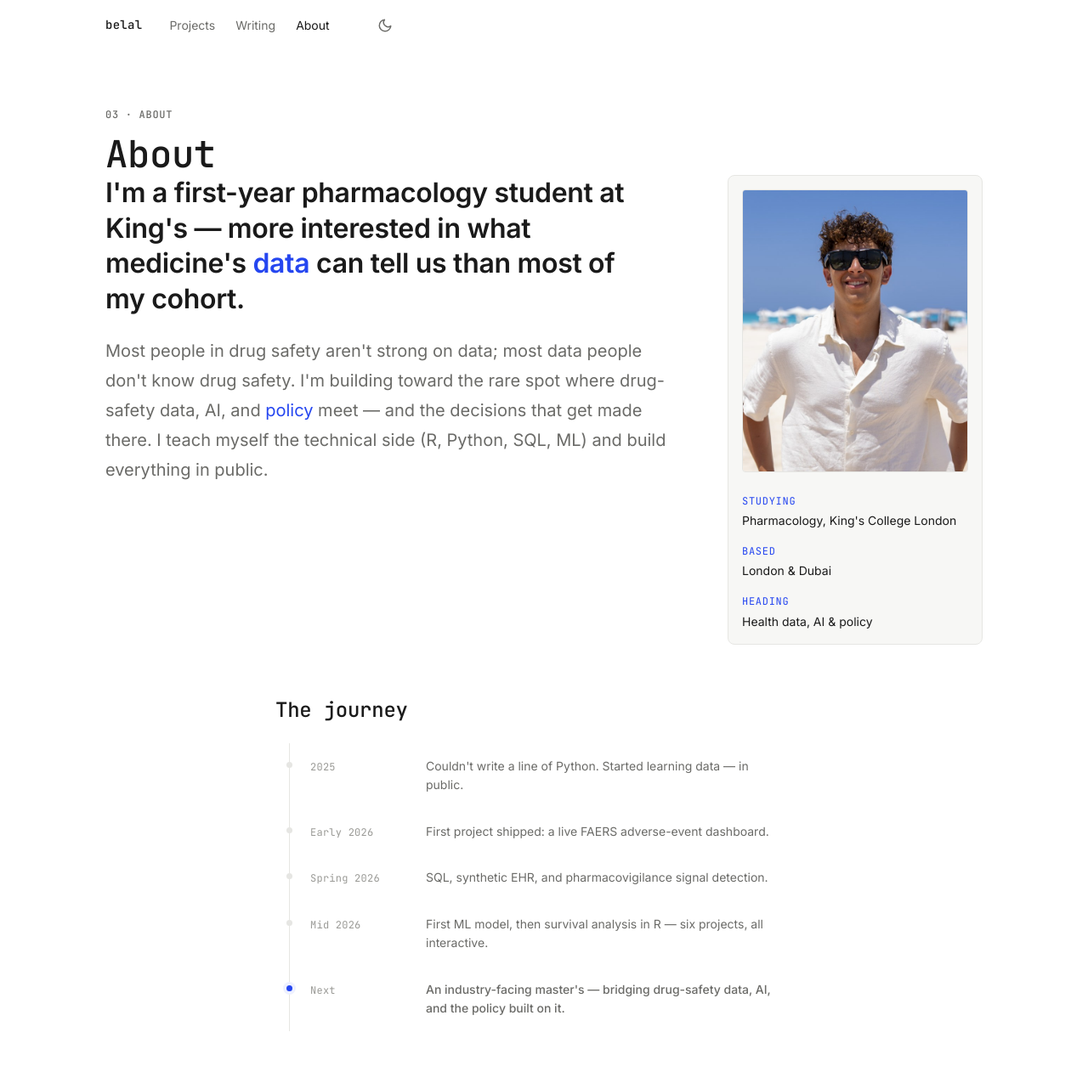
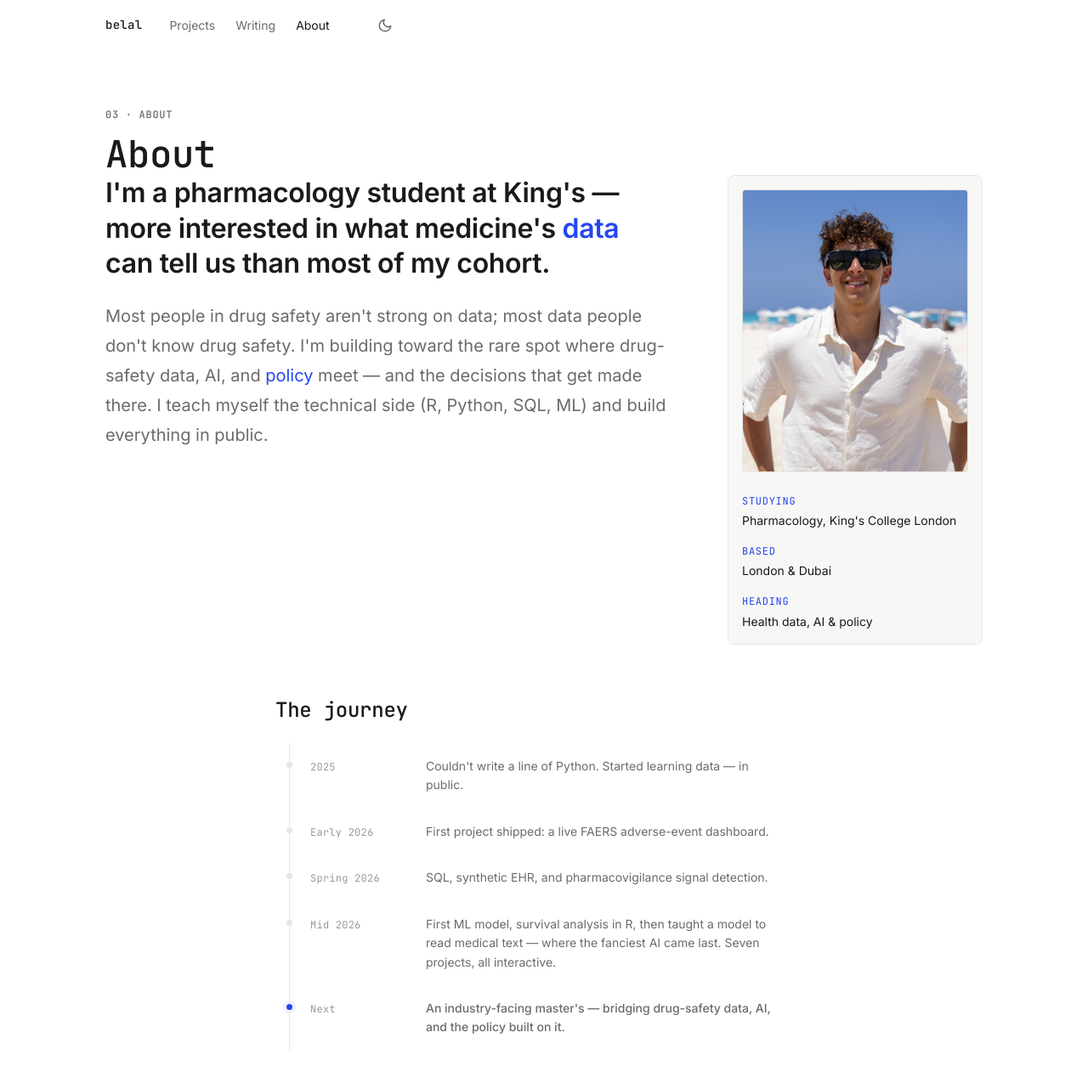
Before and after one commit to belalzaky/personal-site, an Astro site: page /about in a window 1280 px wide. Shown: the top 1275 px of the page at 85% size. Built offline with nearby package versions, Linux system fonts and the light colour scheme; Astro itself is replaced by a stand-in of ours.

Commit message:
Drop "first-year" framing, update journey timeline to 7 projects
Co-Authored-By: Claude Sonnet 5 <noreply@anthropic.com>

```diff
--- a/src/pages/about.astro
+++ b/src/pages/about.astro
@@ -20,7 +20,7 @@ import Photography from '../components/Photography.astro';
       <div class="about-grid">
         <div class="about-bio reveal">
           <p class="about-lead">
-            I'm a first-year pharmacology student at King's — more interested in what
+            I'm a pharmacology student at King's — more interested in what
             medicine's <span class="accent">data</span> can tell us than most of my cohort.
           </p>
           <p class="about-bio-text">
@@ -88,7 +88,7 @@ import Photography from '../components/Photography.astro';
           <li class="timeline-item reveal">
             <span class="timeline-date">Mid 2026</span>
             <div class="timeline-content">
-              <p class="timeline-desc">First ML model, then survival analysis in R — six projects, all interactive.</p>
+              <p class="timeline-desc">First ML model, survival analysis in R, then taught a model to read medical text — where the fanciest AI came last. Seven projects, all interactive.</p>
             </div>
           </li>
           <li class="timeline-item timeline-item--accent reveal">
```
